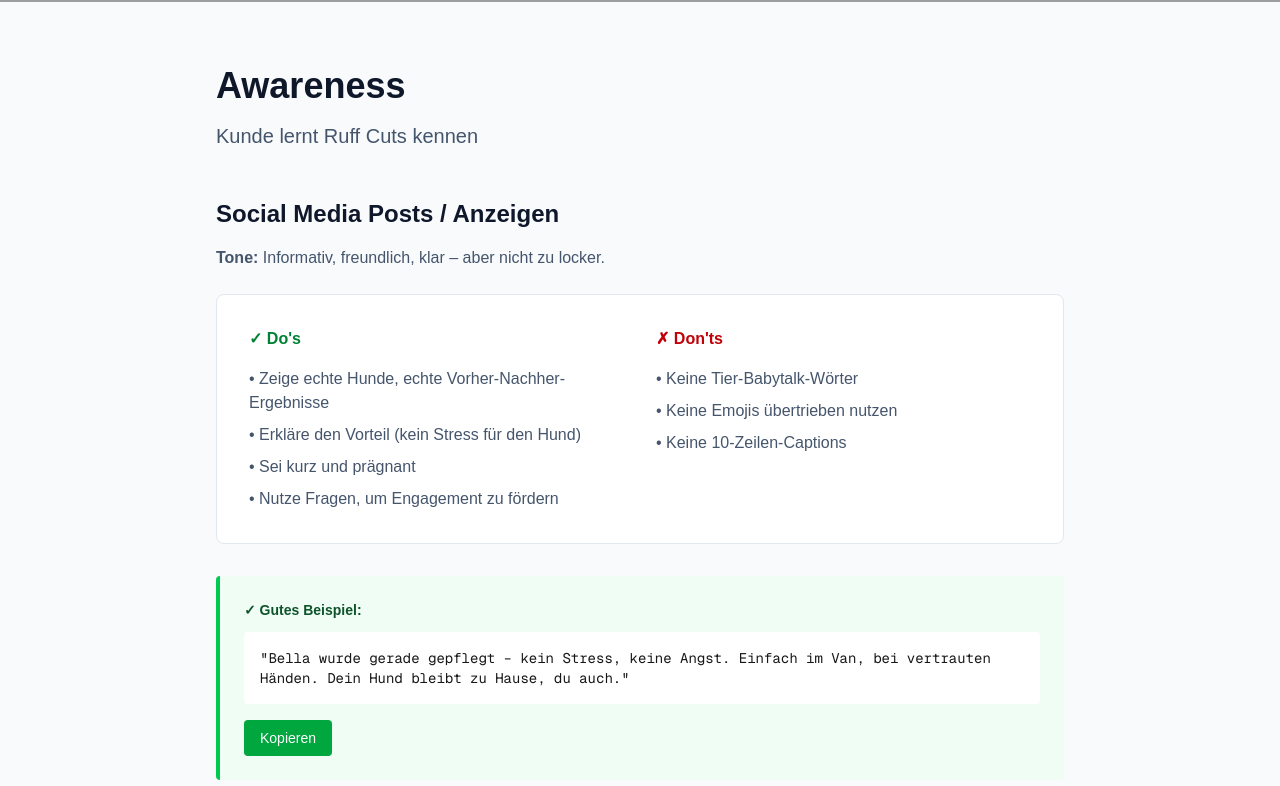
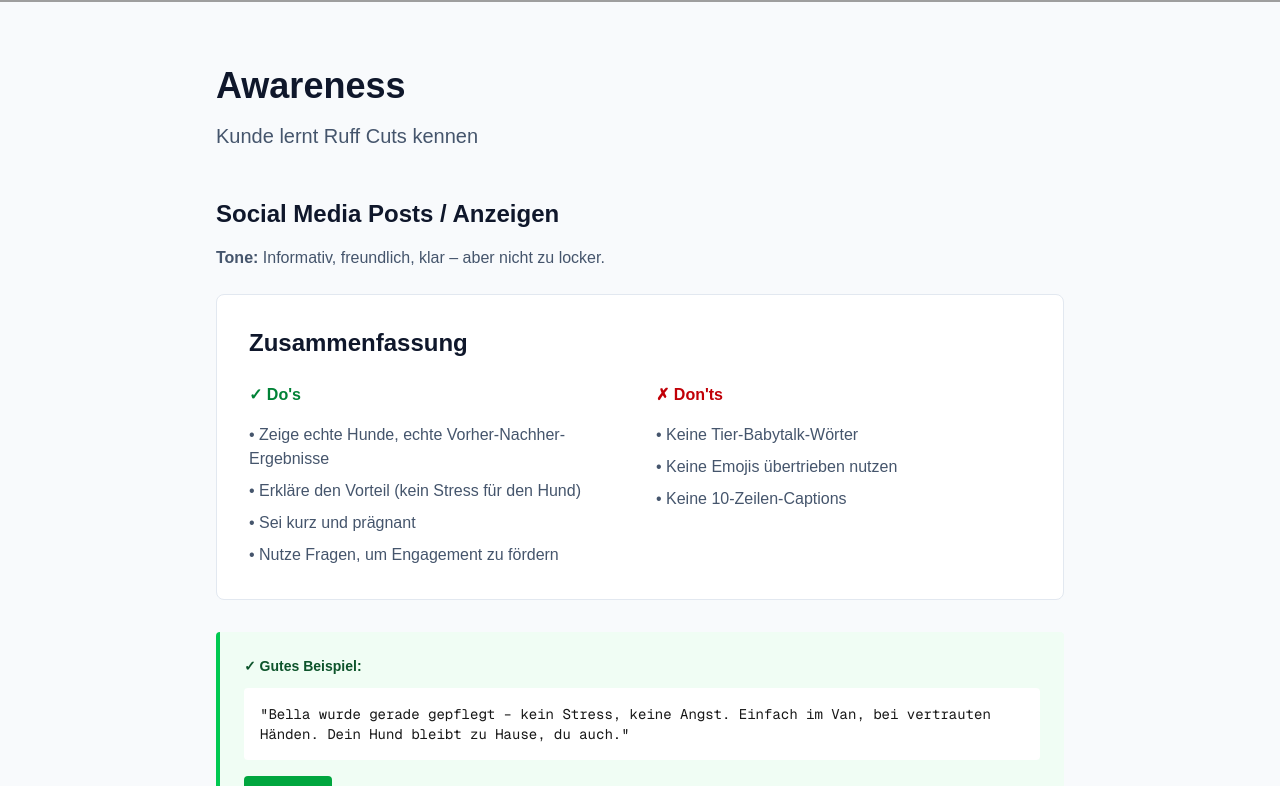
Before and after one commit to HPK-maker-tech/Brand-Voice-Guide, a Next.js app: page /awareness in a window 1280 px wide. Shown: the part 447-1233 px from the top of the page. Built offline with nearby package versions, Linux system fonts and the light colour scheme; grey boxes are pictures that could not be loaded.

Commit message:
Awareness: add 'Zusammenfassung' title to Do's & Don'ts section

```diff
--- a/app/awareness/page.tsx
+++ b/app/awareness/page.tsx
@@ -38,9 +38,11 @@
             <h2 className="text-2xl font-bold text-slate-900 mb-4">Social Media Posts / Anzeigen</h2>
             <p className="text-slate-600 mb-6"><strong>Tone:</strong> Informativ, freundlich, klar – aber nicht zu locker.</p>
 
-            <div className="bg-white p-8 rounded-lg border border-slate-200 mb-8 grid grid-cols-2 gap-8">
+            <div className="bg-white p-8 rounded-lg border border-slate-200 mb-8">
+              <h3 className="text-2xl font-bold text-slate-900 mb-6">Zusammenfassung</h3>
+              <div className="grid grid-cols-2 gap-8">
                 <div>
-                <h3 className="font-bold text-green-700 mb-4">✓ Do's</h3>
+                  <h4 className="font-bold text-green-700 mb-4">✓ Do's</h4>
                   <ul className="space-y-2 text-slate-600">
                     <li>• Zeige echte Hunde, echte Vorher-Nachher-Ergebnisse</li>
                     <li>• Erkläre den Vorteil (kein Stress für den Hund)</li>
@@ -50,12 +52,13 @@
                 </div>
 
                 <div>
-                <h3 className="font-bold text-red-700 mb-4">✗ Don'ts</h3>
+                  <h4 className="font-bold text-red-700 mb-4">✗ Don'ts</h4>
                   <ul className="space-y-2 text-slate-600">
                     <li>• Keine Tier-Babytalk-Wörter</li>
                     <li>• Keine Emojis übertrieben nutzen</li>
                     <li>• Keine 10-Zeilen-Captions</li>
                   </ul>
+                </div>
               </div>
             </div>
 
```
Lines whose indentation alone changed are shown as unchanged.
